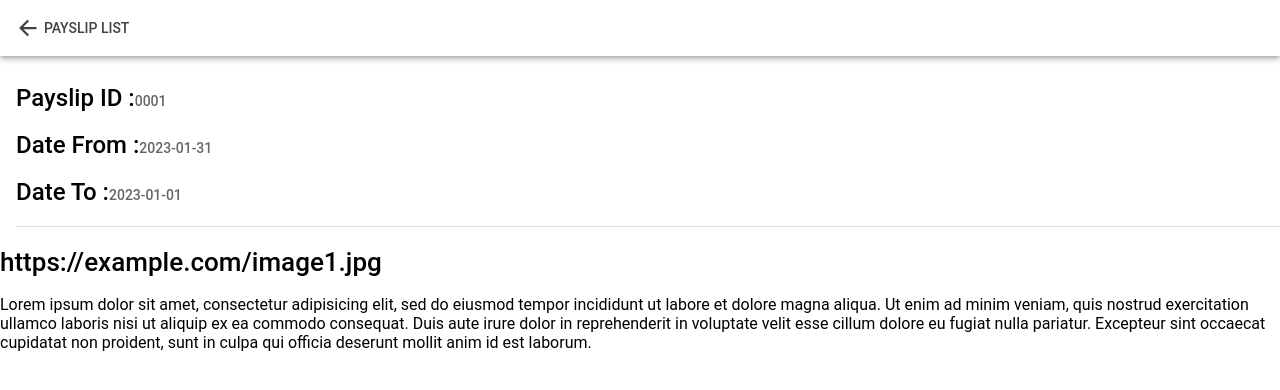
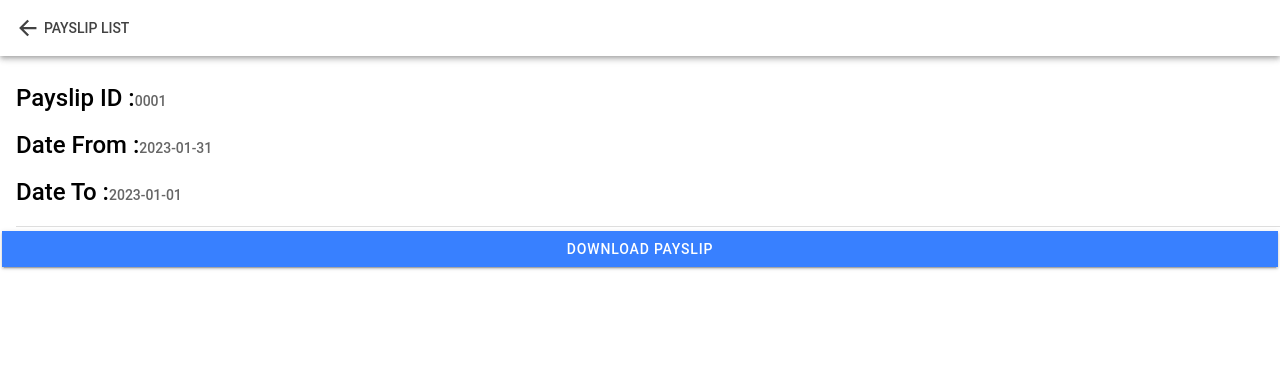
Before and after one commit to SajevLucksman/payslips, a React (Create React App) app: page /detail/1 in a window 1280 px wide. Shown: the top 390 px of the page. Built offline with nearby package versions, Linux system fonts and the light colour scheme.

Commit message:
Payslips application - Downloading file from external URL implementation

```diff
--- a/capacitor.config.ts
+++ b/capacitor.config.ts
@@ -3,10 +3,7 @@ import type { CapacitorConfig } from '@capacitor/cli';
 const config: CapacitorConfig = {
   appId: 'com.dee.payslips.system',
   appName: 'Payslips',
-  webDir: 'build',
-  ios: {
-    scheme: 'Payslips'
-  }
+  webDir: 'build'
 };
 
 export default config;
--- a/src/common/data/payslips.ts
+++ b/src/common/data/payslips.ts
@@ -11,31 +11,31 @@ const payslips: Payslip[] = [
     id: 1,
     fromDate: '2023-01-01',
     toDate: '2023-01-31',
-    file: 'https://example.com/image1.jpg'
+    file: 'https://res.cloudinary.com/demo/image/upload/v1312461204/sample.jpg'
   },
   {
     id: 2,
     fromDate: '2023-02-01',
     toDate: '2023-02-28',
-    file: 'https://example.com/image2.jpg'
+    file: 'https://res.cloudinary.com/demo/image/upload/v1312461204/sample.jpg'
   },
   {
     id: 3,
     fromDate: '2023-03-01',
     toDate: '2023-03-31',
-    file: 'https://example.com/image3.jpg'
+    file: 'https://res.cloudinary.com/demo/image/upload/v1312461204/sample.jpg'
   },
   {
     id: 4,
     fromDate: '2023-04-01',
     toDate: '2023-04-30',
-    file: 'https://example.com/image4.jpg'
+    file: 'https://res.cloudinary.com/demo/image/upload/v1312461204/sample.jpg'
   },
   {
     id: 5,
     fromDate: '2023-05-01',
     toDate: '2023-05-31',
-    file: 'https://example.com/image5.jpg'
+    file: 'https://res.cloudinary.com/demo/image/upload/v1312461204/sample.jpg'
   }
 ];
 
--- /dev/null
+++ b/src/common/services/file-system.ts
@@ -0,0 +1,34 @@
+import { Filesystem, Directory, Encoding } from '@capacitor/filesystem';
+
+class FileSystem {
+  async downloadFile(url: string, fileName: string): Promise<void> {
+    try {
+      // Fetch the image as a blob
+      const response = await fetch(url);
+      const blob = await response.blob();
+      const fileExtension = url.split('.').pop();
+      fileName = fileName + '.' + fileExtension;
+
+      // Convert the blob to a base64 string
+      const reader = new FileReader();
+      reader.onloadend = async () => {
+        const base64data = reader.result as string;
+
+        // Write the file to the filesystem
+        await Filesystem.writeFile({
+          path: fileName,
+          data: base64data.split(',')[1],
+          directory: Directory.Documents
+        });
+
+        alert('File downloaded successfully!');
+      };
+      reader.readAsDataURL(blob);
+    } catch (error) {
+      console.error('Error downloading the file', error);
+      alert('Failed to download the file');
+    }
+  }
+}
+
+export default new FileSystem();
--- a/src/payslips/ViewPayslip.tsx
+++ b/src/payslips/ViewPayslip.tsx
@@ -5,17 +5,23 @@ import {
   IonButtons,
   IonContent,
   IonHeader,
-  IonIcon,
   IonItem,
   IonLabel,
   IonNote,
   IonPage,
   IonToolbar,
+  IonButton,
   useIonViewWillEnter,
 } from '@ionic/react';
 import { useParams } from 'react-router';
 import { getPayslip, Payslip } from '../common/data/payslips';
+import FileSystem from '../common/services/file-system';
 
+const handleDownload = (url : string, fileName: string) => {
+  FileSystem.downloadFile(url, fileName).then(result => {
+    console.log("Downloaded Successfully")
+  });
+};
 function ViewPayslip() {
   const [payslip, setPayslip] = useState<Payslip>();
   const params = useParams<{ id: string }>();
@@ -61,18 +67,7 @@ function ViewPayslip() {
               </IonLabel>
             </IonItem>
 
-            <div>
-              <h1>{payslip.file}</h1>
-              <p>
-                Lorem ipsum dolor sit amet, consectetur adipisicing elit, sed do
-                eiusmod tempor incididunt ut labore et dolore magna aliqua. Ut
-                enim ad minim veniam, quis nostrud exercitation ullamco laboris
-                nisi ut aliquip ex ea commodo consequat. Duis aute irure dolor
-                in reprehenderit in voluptate velit esse cillum dolore eu fugiat
-                nulla pariatur. Excepteur sint occaecat cupidatat non proident,
-                sunt in culpa qui officia deserunt mollit anim id est laborum.
-              </p>
-            </div>
+            <IonButton expand="full" onClick={() => handleDownload(payslip.file, payslip.id.toString())}>Download Payslip</IonButton>
           </>
         ) : (
           <div>Payslip not found</div>
```
Also changed, not shown: src/index.tsx (+0 -9 lines).
